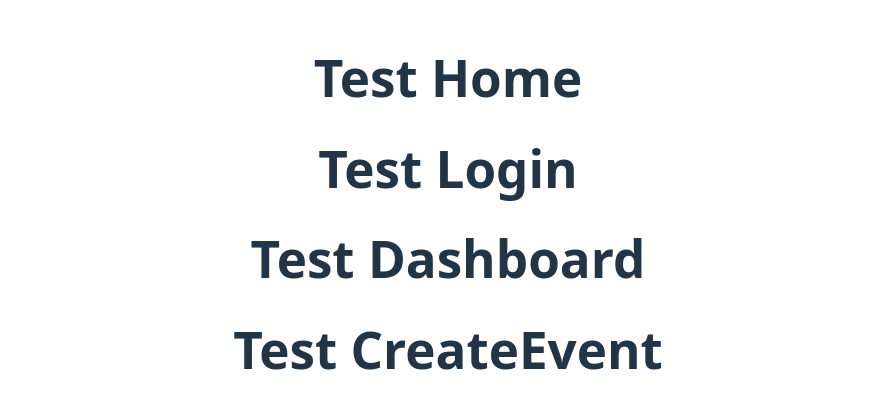
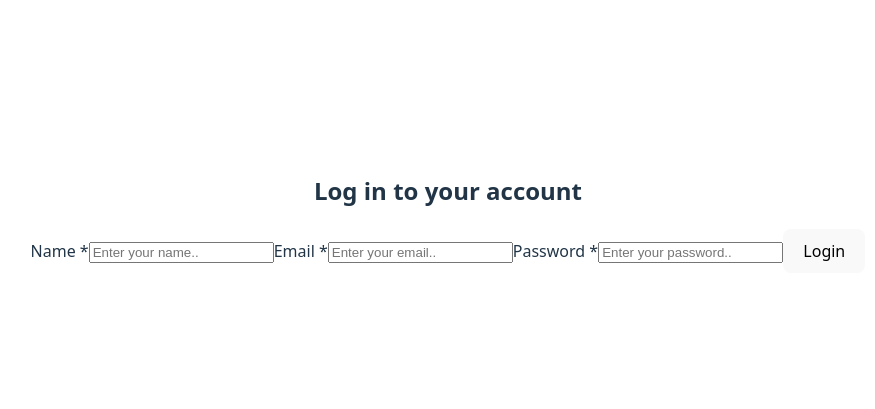
Before and after one commit to aaron1986/Events-Platform, a React (Vite) app: page /login in a window 1280 px wide. Shown: the part 187-596 px from the top of the page, without its empty margins (192-1067 px from the left). Built offline with nearby package versions, Linux system fonts and the light colour scheme.

Commit message:
login page completed

```diff
--- a/src/App.jsx
+++ b/src/App.jsx
@@ -11,10 +11,14 @@ function App() {
 
   return (
     <>
-     <Home />
-     <Login />
-     <Dashboard />
-     <CreateEvent />
+         <BrowserRouter>
+      <Routes>
+        <Route path="/" element={<Home />} />
+        <Route path="/login" element={<Login />} />
+        <Route path="/staff" element={<Dashboard />} />
+        <Route path="/create" element={<CreateEvent />} />
+      </Routes>
+    </BrowserRouter>
     </>
   )
 }
--- a/src/Pages/Home.jsx
+++ b/src/Pages/Home.jsx
@@ -1,6 +1,18 @@
 import React from "react";
+import { Link } from "react-router-dom";
+
 export default function Home() {
     return (
+        <>
         <div><h1>Test Home</h1></div>
+        <nav>
+            <ul>
+                <li><Link to="/">Home</Link></li>
+                <li><Link to="/login">Login</Link></li>
+                <li><Link to="/staff">Dashboard</Link></li>
+                <li><Link to="/create">Create Event</Link></li>
+            </ul>
+        </nav>
+        </>
     )
 }
--- a/src/Pages/Login.jsx
+++ b/src/Pages/Login.jsx
@@ -1,8 +1,101 @@
-import React from "react";
+import React, { useState } from 'react';
+//import { auth } from '../firebase';
+//import { signInWithEmailAndPassword } from 'firebase/auth';
+
 export default function Login() {
-    return (
-        <div>
-            <h1>Test Login</h1>
-        </div>
-    )
+  const [formData, setFormData] = useState({ fname: '', email: '', password: '' });
+  const [errors, setErrors] = useState({});
+  const [isSubmitted, setIsSubmitted] = useState(false);
+
+  const handleInputChange = (e) => {
+    const { name, value } = e.target;
+    setFormData({ ...formData, [name]: value });
+  };
+
+  const validate = () => {
+    const errors = {};
+    if (!formData.fname.trim()) {
+      errors.fname = 'Name is required.';
+    }
+
+    if (!formData.email.trim()) {
+      errors.email = 'Email is required.';
+    } else if (!/^[^\s@]+@[^\s@]+\.[^\s@]+$/.test(formData.email)) {
+      errors.email = 'Invalid email address.';
+    }
+
+    if (!formData.password) {
+      errors.password = 'Password is required.';
+    }
+
+    return errors;
+  };
+
+  const handleLogin = async (event) => {
+    event.preventDefault();
+    const validationErrors = validate();
+    setErrors(validationErrors);
+
+    if (Object.keys(validationErrors).length === 0) {
+      try {
+        await signInWithEmailAndPassword(auth, formData.email, formData.password);
+        console.log('Login successful');
+        setIsSubmitted(true);
+        setTimeout(() => setIsSubmitted(false), 3000);
+      } catch (error) {
+        console.error(error);
+        setErrors({ email: "Invalid login credentials." });
+      }
+    }
+  };
+
+  return (
+    <div>
+      <form onSubmit={handleLogin}>
+        <h2>Log in to your account</h2>
+
+        <label htmlFor="fname">
+          <span>Name <span className="required-star">*</span></span>
+        </label>
+        <input
+          type="text"
+          id="fname"
+          name="fname"
+          value={formData.fname}
+          onChange={handleInputChange}
+          placeholder="Enter your name.."
+        />
+        {errors.fname && <p className="error-message">{errors.fname}</p>}
+
+        <label htmlFor="email">
+          <span>Email <span className="required-star">*</span></span>
+        </label>
+        <input
+          type="text"
+          id="email"
+          name="email"
+          value={formData.email}
+          onChange={handleInputChange}
+          placeholder="Enter your email.."
+        />
+        {errors.email && <p className="error-message">{errors.email}</p>}
+
+        <label htmlFor="password">
+          <span>Password <span className="required-star">*</span></span>
+        </label>
+        <input
+          type="password"
+          id="password"
+          name="password"
+          value={formData.password}
+          onChange={handleInputChange}
+          placeholder="Enter your password.."
+        />
+        {errors.password && <p className="error-message">{errors.password}</p>}
+
+        <button type="submit" className="loginbtn">Login</button>
+        {isSubmitted && <p className="success-message">Login successful!</p>}
+      </form>
+    </div>
+  );
 }
```
